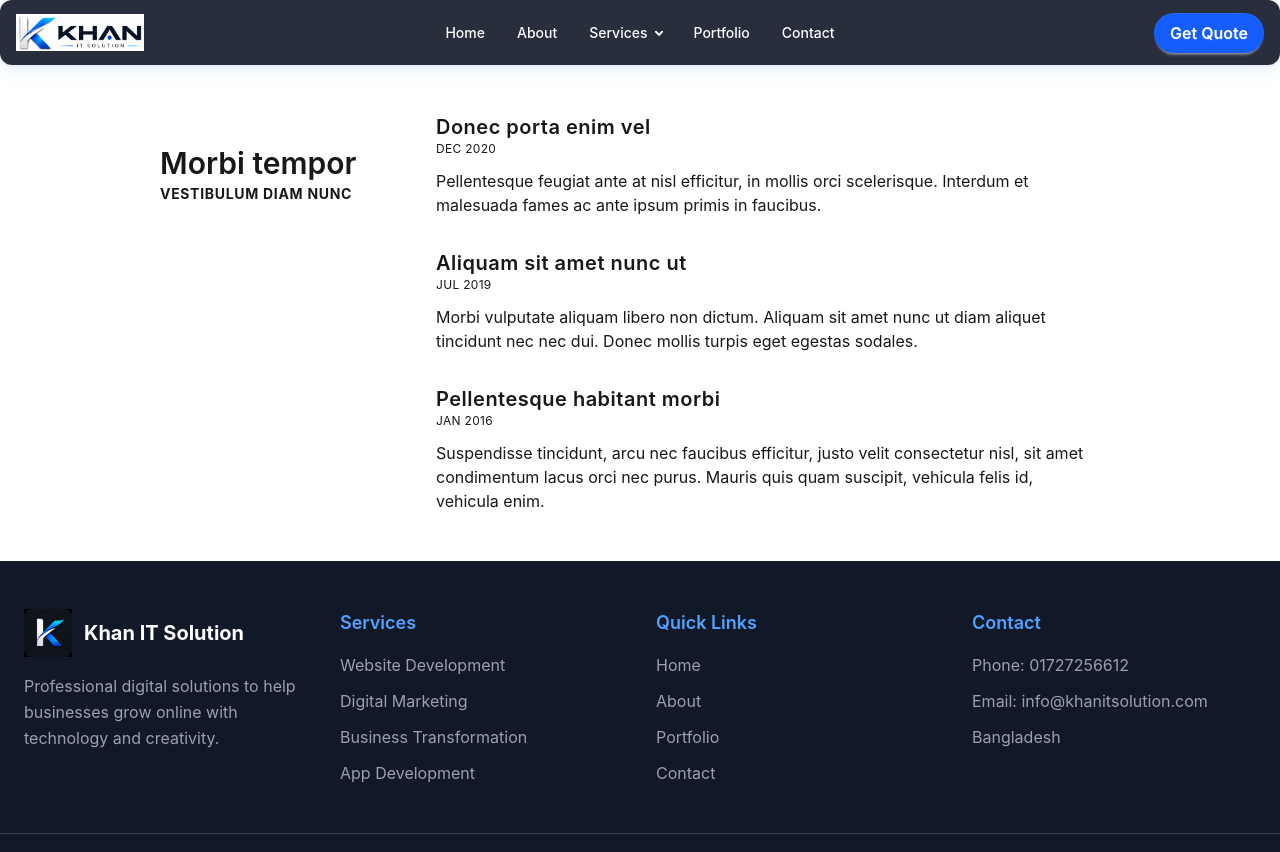
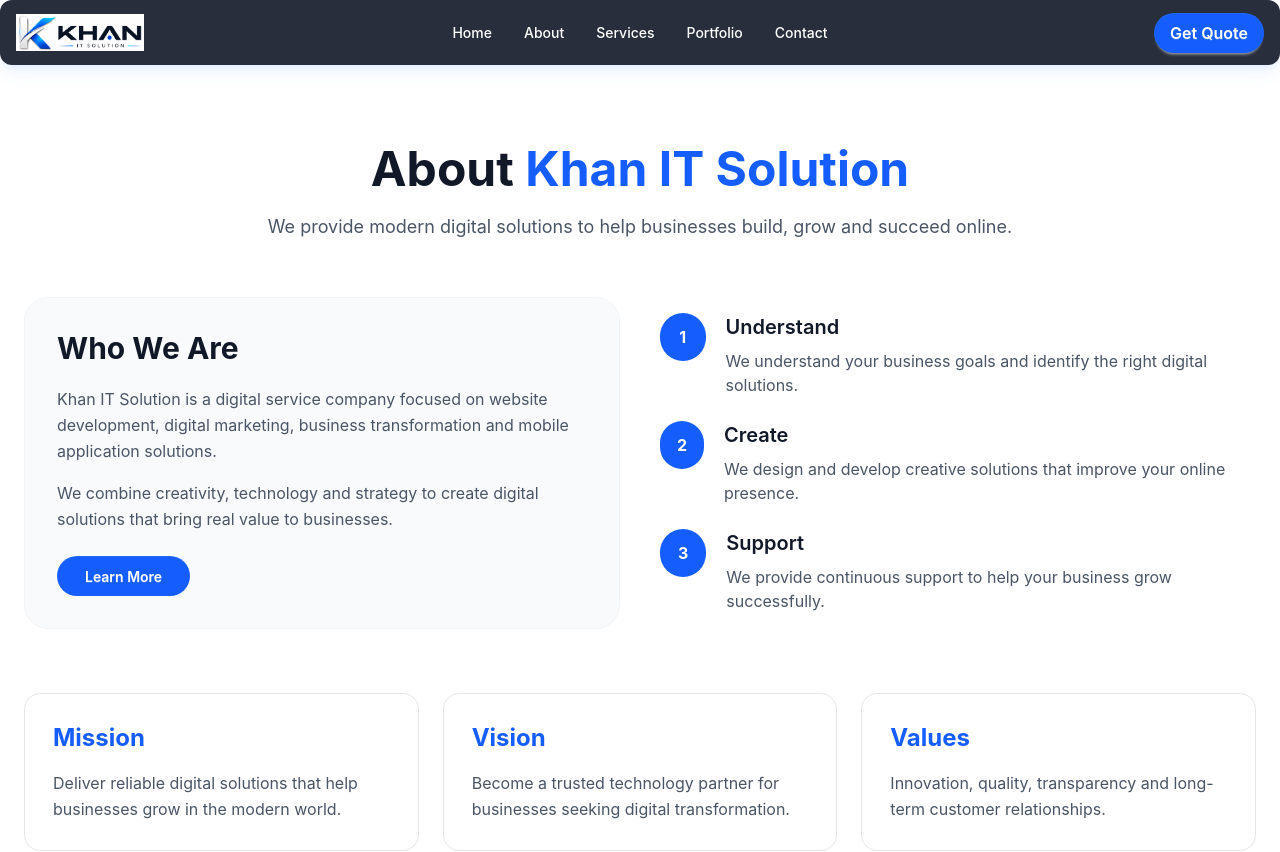
Before and after one commit to arifulislamk/khan-it-client, a React (Vite) app: page /about in a window 1280 px wide. Shown: the top 852 px of the page. Built offline with nearby package versions, Linux system fonts and the light colour scheme.

Commit message:
fix navbar and about

```diff
--- a/src/component/Navbar.jsx
+++ b/src/component/Navbar.jsx
@@ -12,6 +12,7 @@
               <path strokeLinecap="round" strokeLinejoin="round" strokeWidth="2" d="M4 6h16M4 12h16M4 18h16" />
             </svg>
           </label>
+
           <ul tabIndex={0} className="menu menu-sm dropdown-content mt-3 p-3 shadow-lg bg-[#111827] text-white rounded-box w-52">
             <li><Link to="/">Home</Link></li>
             <li><Link to="/about">About</Link></li>
@@ -21,31 +22,41 @@
             <li><Link className="btn bg-blue-600 text-white mt-2" to="/contact">Get Quote</Link></li>
           </ul>
         </div>
+
         <Link to="/" className="flex items-center">
           <img src={logo} alt="Khan IT Solution" className="w-20 sm:w-24 md:w-28 lg:w-32 object-contain" />
         </Link>
       </div>
+
       <div className="navbar-center hidden lg:flex">
         <ul className="menu menu-horizontal gap-2 font-medium text-white">
           <li><Link to="/" className="hover:text-blue-400">Home</Link></li>
           <li><Link to="/about" className="hover:text-blue-400">About</Link></li>
+
           <li>
-            <details>
-              <summary className="hover:text-blue-400">Services</summary>
-              <ul className="p-3 bg-[#111827] text-white rounded-box shadow-lg w-64">
+            <div className="dropdown">
+              <label tabIndex={0} className="cursor-pointer hover:text-blue-400">
+                Services
+              </label>
+
+              <ul tabIndex={0} className="dropdown-content menu p-3 bg-[#111827] text-white rounded-box shadow-lg w-64 z-50">
                 <li><Link to="/services/web-development">Website Development</Link></li>
                 <li><Link to="/services/digital-marketing">Digital Marketing</Link></li>
                 <li><Link to="/services/business-transformation">Business Transformation</Link></li>
                 <li><Link to="/services/app-development">App Development</Link></li>
               </ul>
-            </details>
+            </div>
           </li>
+
           <li><Link to="/portfolio" className="hover:text-blue-400">Portfolio</Link></li>
           <li><Link to="/contact" className="hover:text-blue-400">Contact</Link></li>
         </ul>
       </div>
+
       <div className="navbar-end">
-        <Link to="/contact" className="btn bg-blue-600 hover:bg-blue-700 text-white border-none rounded-full px-4 text-sm md:text-base">Get Quote</Link>
+        <Link to="/contact" className="btn bg-blue-600 hover:bg-blue-700 text-white border-none rounded-full px-4 text-sm md:text-base">
+          Get Quote
+        </Link>
       </div>
     </div>
   );
--- a/src/pages/About.jsx
+++ b/src/pages/About.jsx
@@ -1,40 +1,117 @@
-import React from 'react';
+import React from "react";
 
 const About = () => {
+  const journey = [
+    {
+      title: "Understand",
+      text: "We understand your business goals and identify the right digital solutions."
+    },
+    {
+      title: "Create",
+      text: "We design and develop creative solutions that improve your online presence."
+    },
+    {
+      title: "Support",
+      text: "We provide continuous support to help your business grow successfully."
+    }
+  ];
+
+  const values = [
+    {
+      title: "Mission",
+      text: "Deliver reliable digital solutions that help businesses grow in the modern world."
+    },
+    {
+      title: "Vision",
+      text: "Become a trusted technology partner for businesses seeking digital transformation."
+    },
+    {
+      title: "Values",
+      text: "Innovation, quality, transparency and long-term customer relationships."
+    }
+  ];
+
   return (
+    <section className="bg-white text-[#111827] py-14 md:py-20">
+      <div className="max-w-7xl mx-auto px-4 sm:px-6">
+
+        <div className="text-center max-w-3xl mx-auto">
+          <h1 className="text-4xl md:text-5xl font-bold">
+            About <span className="text-blue-600">Khan IT Solution</span>
+          </h1>
+
+          <p className="mt-5 text-gray-600 text-lg">
+            We provide modern digital solutions to help businesses build,
+            grow and succeed online.
+          </p>
+        </div>
+
+        <div className="grid lg:grid-cols-2 gap-10 mt-14 items-center">
+
+          <div className="bg-gray-50 rounded-3xl p-8 border border-gray-100">
+            <h2 className="text-3xl font-bold">
+              Who We Are
+            </h2>
+
+            <p className="mt-5 text-gray-600 leading-relaxed">
+              Khan IT Solution is a digital service company focused on website
+              development, digital marketing, business transformation and
+              mobile application solutions.
+            </p>
+
+            <p className="mt-4 text-gray-600 leading-relaxed">
+              We combine creativity, technology and strategy to create digital
+              solutions that bring real value to businesses.
+            </p>
+
+            <button className="mt-6 btn bg-blue-600 hover:bg-blue-700 text-white border-none rounded-full px-7">
+              Learn More
+            </button>
+          </div>
+
+          <div className="space-y-6">
+            {journey.map((item, index) => (
+              <div key={index} className="flex gap-5 items-start">
+                <div className="w-12 h-12 rounded-full bg-blue-600 text-white flex items-center justify-center font-bold">
+                  {index + 1}
+                </div>
+
                 <div>
-           <section className="dark:bg-gray-100 dark:text-gray-800">
-	<div className="container max-w-5xl px-4 py-12 mx-auto">
-		<div className="grid gap-4 mx-4 sm:grid-cols-12">
-			<div className="col-span-12 sm:col-span-3">
-				<div className="text-center sm:text-left mb-14 before:block before:w-24 before:h-3 before:mb-5 before:rounded-md before:mx-auto sm:before:mx-0 before:dark:bg-violet-600">
-					<h3 className="text-3xl font-semibold">Morbi tempor</h3>
-					<span className="text-sm font-bold tracking-wider uppercase dark:text-gray-600">Vestibulum diam nunc</span>
+                  <h3 className="text-xl font-semibold">
+                    {item.title}
+                  </h3>
+
+                  <p className="mt-2 text-gray-600">
+                    {item.text}
+                  </p>
                 </div>
               </div>
-			<div className="relative col-span-12 px-4 space-y-6 sm:col-span-9">
-				<div className="col-span-12 space-y-12 relative px-4 sm:col-span-8 sm:space-y-8 sm:before:absolute sm:before:top-2 sm:before:bottom-0 sm:before:w-0.5 sm:before:-left-3 before:dark:bg-gray-300">
-					<div className="flex flex-col sm:relative sm:before:absolute sm:before:top-2 sm:before:w-4 sm:before:h-4 sm:before:rounded-full sm:before:left-[-35px] sm:before:z-[1] before:dark:bg-violet-600">
-						<h3 className="text-xl font-semibold tracking-wide">Donec porta enim vel </h3>
-						<time className="text-xs tracking-wide uppercase dark:text-gray-600">Dec 2020</time>
-						<p className="mt-3">Pellentesque feugiat ante at nisl efficitur, in mollis orci scelerisque. Interdum et malesuada fames ac ante ipsum primis in faucibus.</p>
+            ))}
           </div>
-					<div className="flex flex-col sm:relative sm:before:absolute sm:before:top-2 sm:before:w-4 sm:before:h-4 sm:before:rounded-full sm:before:left-[-35px] sm:before:z-[1] before:dark:bg-violet-600">
-						<h3 className="text-xl font-semibold tracking-wide">Aliquam sit amet nunc ut</h3>
-						<time className="text-xs tracking-wide uppercase dark:text-gray-600">Jul 2019</time>
-						<p className="mt-3">Morbi vulputate aliquam libero non dictum. Aliquam sit amet nunc ut diam aliquet tincidunt nec nec dui. Donec mollis turpis eget egestas sodales.</p>
+
         </div>
-					<div className="flex flex-col sm:relative sm:before:absolute sm:before:top-2 sm:before:w-4 sm:before:h-4 sm:before:rounded-full sm:before:left-[-35px] sm:before:z-[1] before:dark:bg-violet-600">
-						<h3 className="text-xl font-semibold tracking-wide">Pellentesque habitant morbi</h3>
-						<time className="text-xs tracking-wide uppercase dark:text-gray-600">Jan 2016</time>
-						<p className="mt-3">Suspendisse tincidunt, arcu nec faucibus efficitur, justo velit consectetur nisl, sit amet condimentum lacus orci nec purus. Mauris quis quam suscipit, vehicula felis id, vehicula enim.</p>
+
+        <div className="grid md:grid-cols-3 gap-6 mt-16">
+
+          {values.map((item, index) => (
+            <div
+              key={index}
+              className="bg-white rounded-2xl p-7 border border-gray-200 hover:border-blue-500 hover:shadow-xl transition"
+            >
+              <h3 className="text-2xl font-bold text-blue-600">
+                {item.title}
+              </h3>
+
+              <p className="mt-4 text-gray-600 leading-relaxed">
+                {item.text}
+              </p>
             </div>
+          ))}
+
         </div>
-			</div>
-		</div>
+
       </div>
     </section>
-        </div>
   );
 };
 
```
Lines whose indentation alone changed are shown as unchanged.
